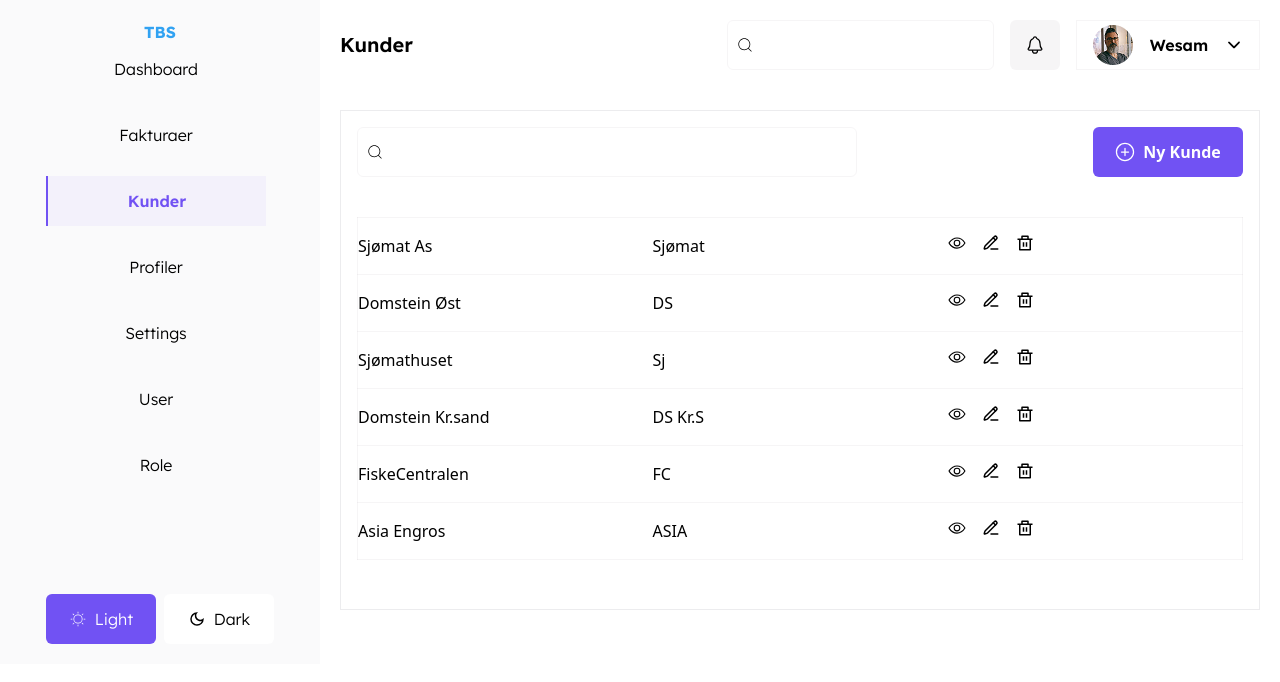
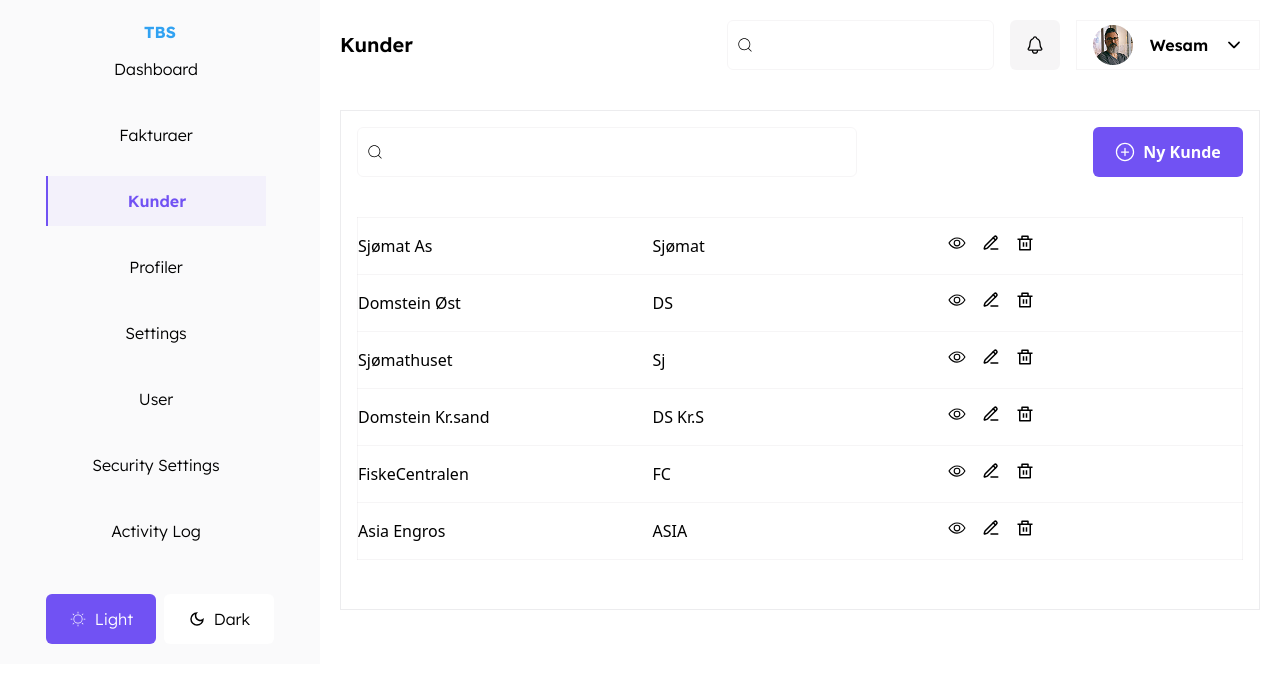
Before and after one commit to WesamNakhla/BachelorTBS, a React (Vite) app: page /Kunder in a window 1280 px wide. Shown: the top 682 px of the page. Built offline with nearby package versions, Linux system fonts and the light colour scheme.

Commit message:
:sparkles: added new link to the navigation page

```diff
--- a/src/Components/DashboardSidebar/DashboardSidebar.tsx
+++ b/src/Components/DashboardSidebar/DashboardSidebar.tsx
@@ -11,7 +11,8 @@ const navigation = [
     { "to": "/Profiler", "text": " Profiler"  },
     { "to": "/Settings", "text": "Settings"  },
     { "to": "/User", "text": "User"  },
-    { "to": "/User/role", "text": "Role"  },
+    { "to": "/Security", "text": "Security Settings"  },
+    { "to": "/logs", "text": "Activity Log"  },
 
 
 
```
